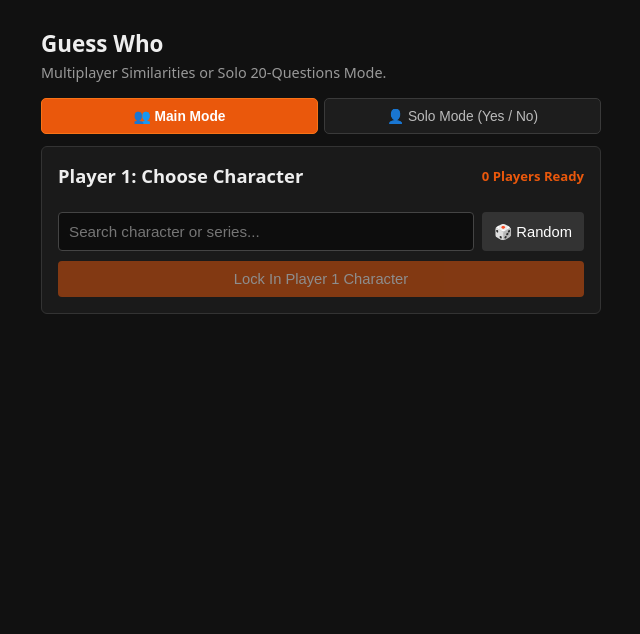
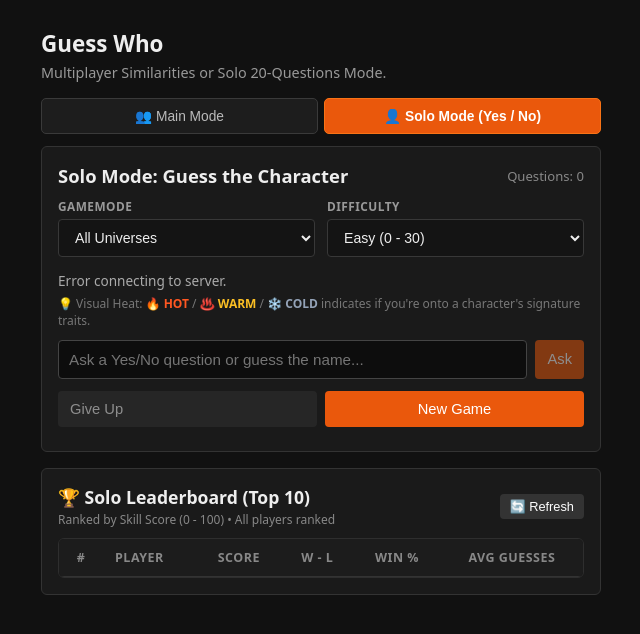
Before and after one commit to GianUwU/guesswho, a website: page public/index.html in a window 1280 px wide. Both pictures are taken after a click on the button "👤 Solo Mode (Yes / No)". Shown: the whole page, without its empty margins (319-959 px from the left). Drawn offline with Linux system fonts and the light colour scheme; no server answers.

Commit message:
Fix syntax error from duplicate soloSessionId and TDZ reference in switchMode

```diff
--- a/public/index.html
+++ b/public/index.html
@@ -1132,10 +1132,11 @@
       soloSection.classList.toggle('hidden', target !== 'solo');
 
       if (target === 'solo') {
-        if (sharedGameBanner.classList.contains('hidden')) {
-          soloGiveupBtn.style.display = 'inline-flex';
-        }
-        if (!soloSessionId) {
+        const giveupBtn = document.getElementById('solo-giveup-btn');
+        if (giveupBtn && sharedGameBanner && sharedGameBanner.classList.contains('hidden')) {
+          giveupBtn.style.display = 'inline-flex';
+        }
+        if (!soloSessionId && typeof startSoloGame === 'function') {
           startSoloGame();
         }
       }
@@ -1736,8 +1737,6 @@
     const soloRevealSeries = document.getElementById('solo-reveal-series');
     const soloGiveupBtn = document.getElementById('solo-giveup-btn');
     const soloNewBtn = document.getElementById('solo-new-btn');
-    let soloSessionId = null;
-    let soloQuestionCount = 0;
     let soloGameOver = true;
 
     const soloFiltersWrap = document.getElementById('solo-filters-wrap');
```
